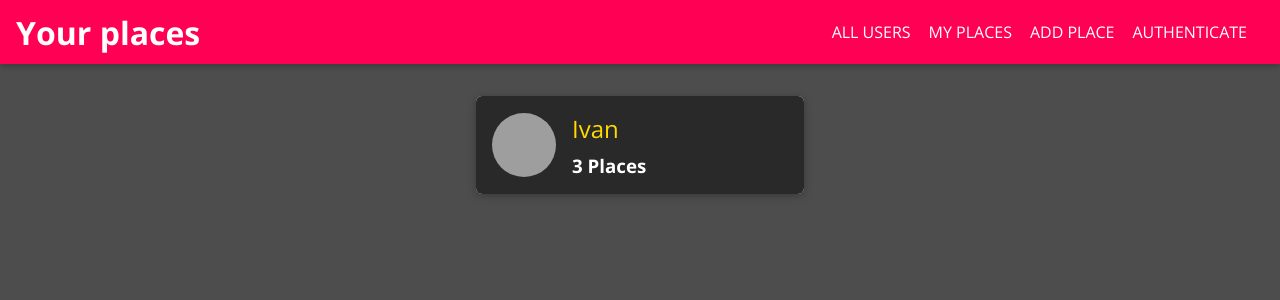
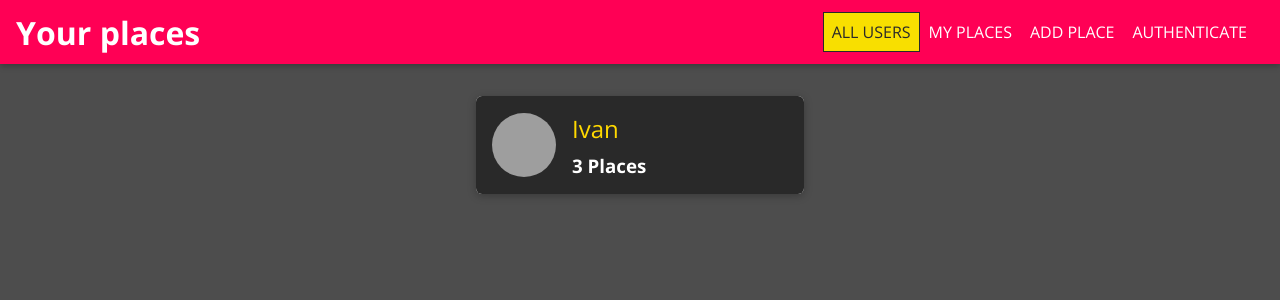
Before and after one commit to IvanHrushevich/places-mern, a React (Create React App) app: page / in a window 1280 px wide. Shown: the top 300 px of the page. Built offline with nearby package versions, Linux system fonts and the light colour scheme; grey boxes are pictures that could not be loaded.

Commit message:
fix active link styles

```diff
--- a/src/shared/components/Navigation/NavLinks/NavLinks.js
+++ b/src/shared/components/Navigation/NavLinks/NavLinks.js
@@ -6,12 +6,18 @@ import classes from './NavLinks.module.scss';
 const NavLinks = () => (
   <ul className={classes['nav-links']}>
     <li>
-      <NavLink to="/" exact>
+      <NavLink activeClassName={classes.active} to="/" exact>
         ALL USERS
       </NavLink>
-      <NavLink to="/u1/places">MY PLACES</NavLink>
-      <NavLink to="/places/new">ADD PLACE</NavLink>
-      <NavLink to="/auth">AUTHENTICATE</NavLink>
+      <NavLink activeClassName={classes.active} to="/u1/places">
+        MY PLACES
+      </NavLink>
+      <NavLink activeClassName={classes.active} to="/places/new">
+        ADD PLACE
+      </NavLink>
+      <NavLink activeClassName={classes.active} to="/auth">
+        AUTHENTICATE
+      </NavLink>
     </li>
   </ul>
 );
--- a/src/shared/components/Navigation/NavLinks/NavLinks.module.scss
+++ b/src/shared/components/Navigation/NavLinks/NavLinks.module.scss
@@ -23,7 +23,7 @@
 
 .nav-links a:hover,
 .nav-links a:active,
-.nav-links a.active {
+.nav-links .active {
   background: #f8df00;
   border-color: #292929;
   color: #292929;
```
